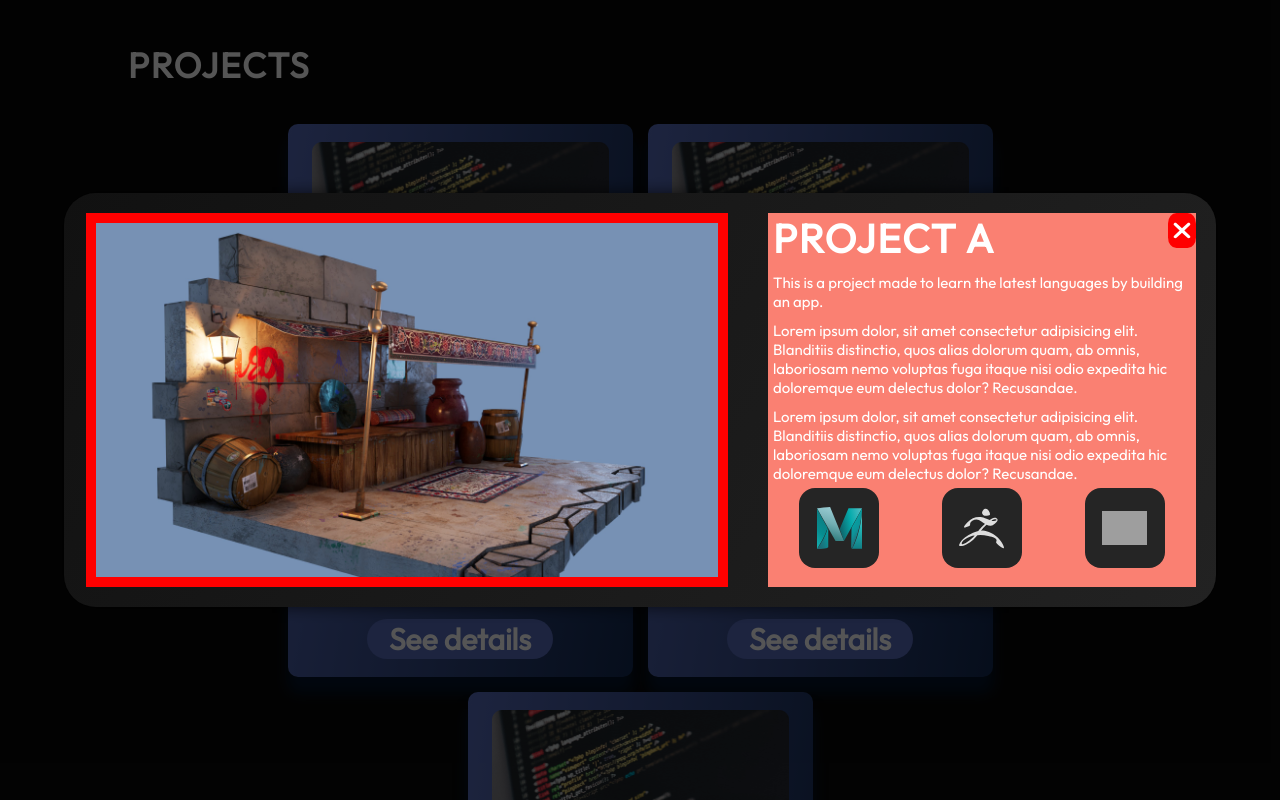
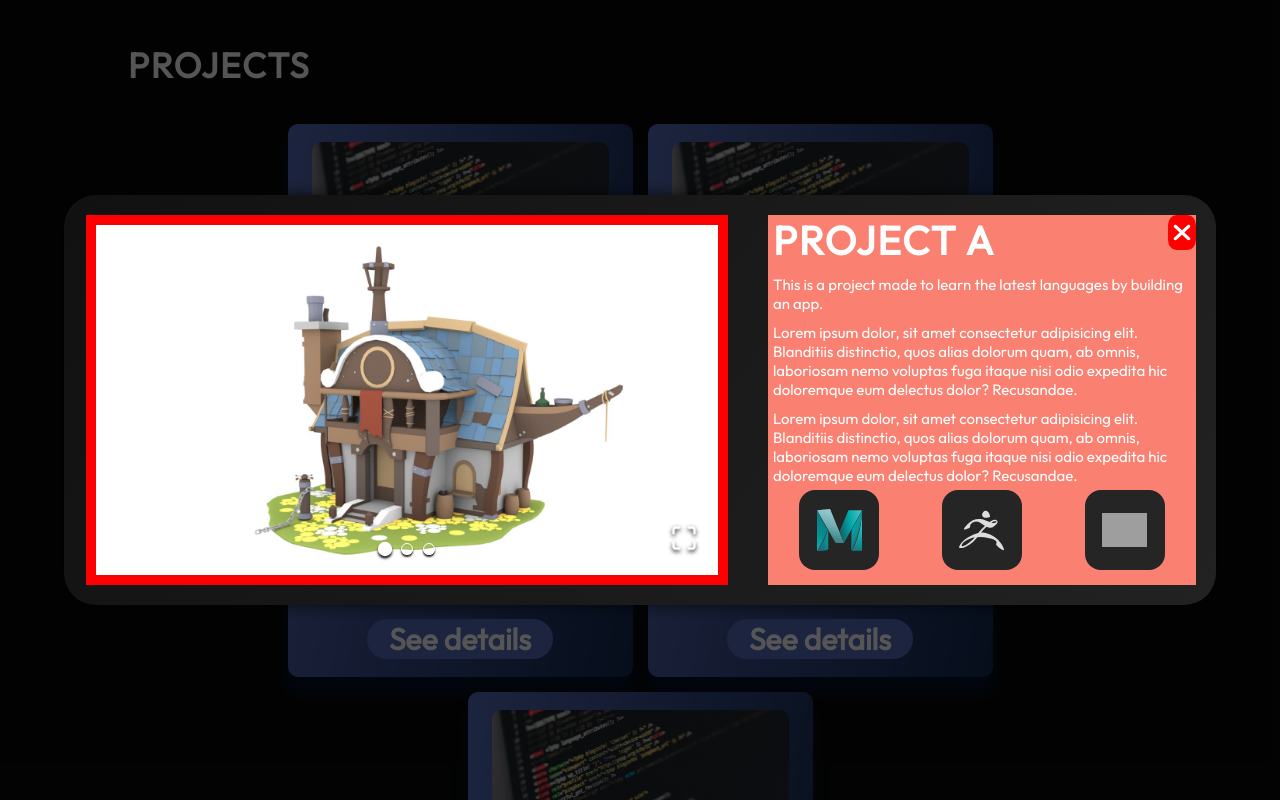
Before and after one commit to rafaelcg14/react-portfolio, a React (Vite) app: page / in a window 1280 px wide. Both pictures are taken after a click on the element 460 px from the left and 2656 px from the top of the page. Shown: the part 2256-3056 px from the top of the page. Built offline with nearby package versions, Linux system fonts and the light colour scheme; grey boxes are pictures that could not be loaded.

Commit message:
react-image-gallery worked!

```diff
--- a/package.json
+++ b/package.json
@@ -13,7 +13,8 @@
     "@fontsource/outfit": "^5.0.12",
     "@fontsource/roboto": "^5.0.12",
     "react": "^18.2.0",
-    "react-dom": "^18.2.0"
+    "react-dom": "^18.2.0",
+    "react-image-gallery": "^1.3.0"
   },
   "devDependencies": {
     "@types/react": "^18.2.64",
--- a/src/components/Modals/ProjectModal/ProjectModal.jsx
+++ b/src/components/Modals/ProjectModal/ProjectModal.jsx
@@ -1,5 +1,11 @@
 import React from 'react';
 import { createPortal } from 'react-dom';
+
+import ImageGallery from 'react-image-gallery';
+import "react-image-gallery/styles/css/image-gallery.css";
+import image1 from '../../../../assets/project-samples/sample-2.jpeg';
+import image2 from '../../../../assets/project-samples/sample-3.jpeg';
+import image3 from '../../../../assets/project-samples/sample-4.jpeg';
 
 import { getImageUrl } from '../../../utils';
 
@@ -8,6 +14,22 @@ import styles from './ProjectModal.module.css';
 const mountElement = document.getElementById('project-modal');
 
 export const ProjectModal = ( {isOpened, onClose, details} ) => {
+
+    const images = [
+        {
+            original: image1,
+            thumbnail: image1,
+        },
+        {
+            original: image2,
+            thumbnail: image2,
+        },
+        {
+            original: image3,
+            thumbnail: image3,
+        }
+    ]
+
     // console.log(details);
 
     if ( !isOpened ) {
@@ -27,7 +49,19 @@ export const ProjectModal = ( {isOpened, onClose, details} ) => {
                 <div className={styles.content}>
                     {/* <img src='https://picsum.photos/500/500' alt="image" /> */}
                     <div className={styles.imageItemContainer}>
-                        <img className={styles.imageItem} src={getImageUrl('project-samples/sample-4.jpeg')} alt="image" />
+                        {/* <img className={styles.imageItem} src={getImageUrl('project-samples/sample-4.jpeg')} alt="image" /> */}
+                        <ImageGallery
+                            className={styles.imageItem}
+                            items={images}
+                            showPlayButton={false}
+                            showThumbnails={false}
+                            showNav={false}
+                            showBullets={true}
+                            autoPlay={true}
+                            slideDuration={600}
+                            slideInterval={4000}
+                            swipeThreshold={80}
+                        />
                     </div>
                     {/* <img src={getImageUrl('about/aboutImage.png')} alt="image" /> */}
                     <div className={styles.contentItem}>
```
Also changed, not shown: 1 other file (tests, documents, lock files or other folders).
